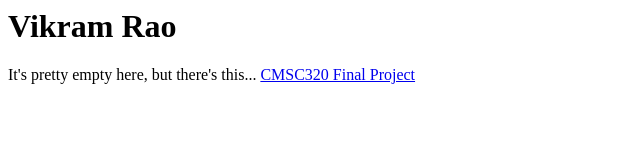
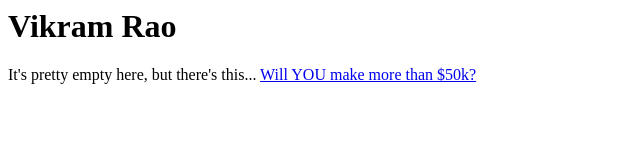
Before and after one commit to vjrao/vjrao.github.io, a plain HTML site: page index.html in a window 1280 px wide. Shown: the whole page, without its empty margins (0-640 px from the left). Drawn offline with Linux system fonts and the light colour scheme.

Commit message:
Update index.html

```diff
--- a/index.html
+++ b/index.html
@@ -1,3 +1,3 @@
 <h1>Vikram Rao</h1>
 It's pretty empty here, but there's this...
-<a href="https://vjrao.github.io/CMSC320+Final+Project">CMSC320 Final Project</a>
+<a href="https://vjrao.github.io/CMSC320+Final+Project">Will YOU make more than $50k?</a>
```
